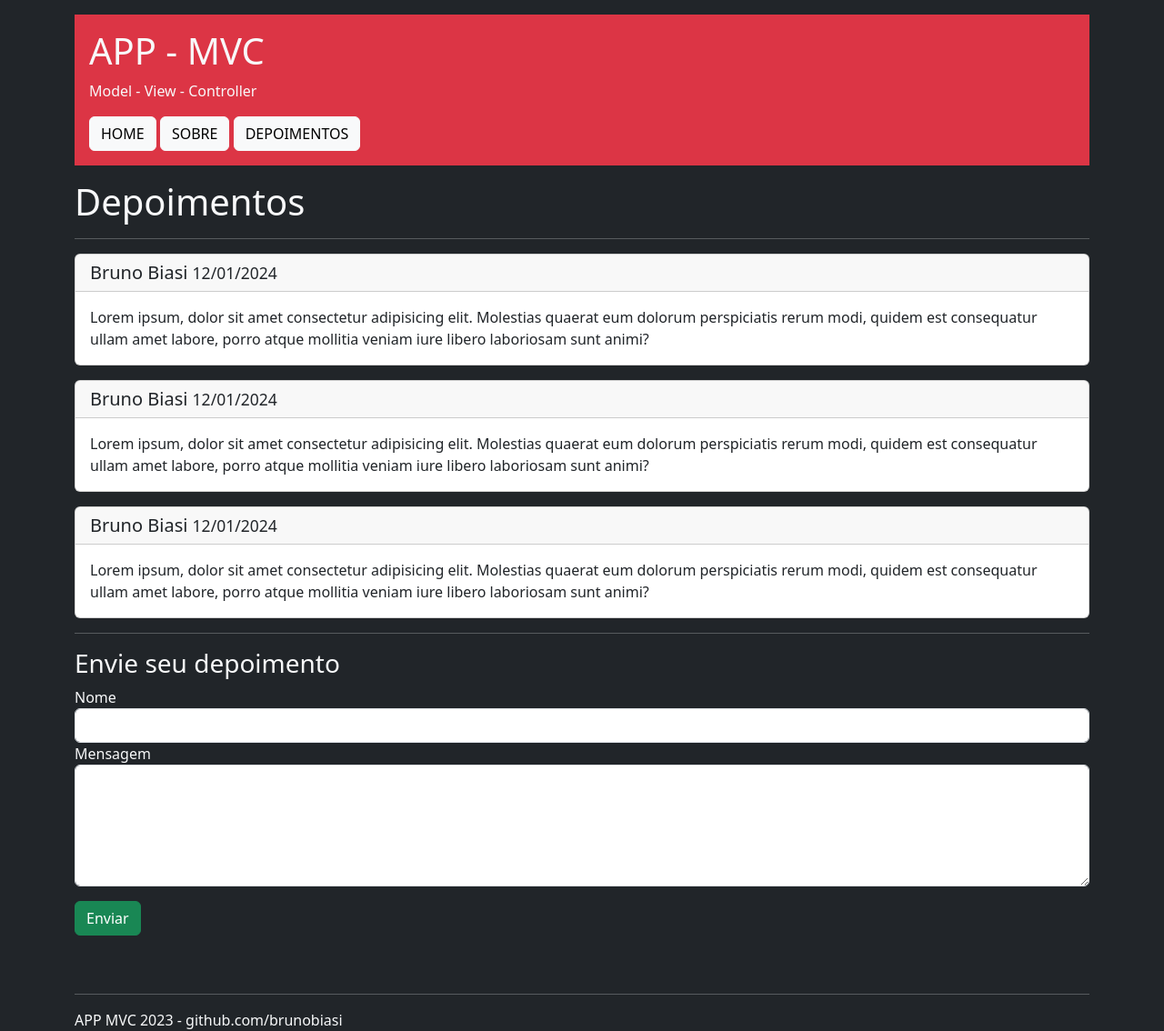
After one commit to brunobiasi/mvc, a PHP site: page /depoimentos in a window 1280 px wide. The commit adds this page. Shown: the whole page at 91% size. Run offline with PHP 8.4, Linux system fonts and the light colour scheme.

Commit message:
adicionando crud

```diff
--- /dev/null
+++ b/app/Controller/Pages/Testimony.php
@@ -0,0 +1,28 @@
+<?php
+
+namespace App\Controller\Pages;
+
+use App\Model\Entity\Testimony as EntityTestimony;
+use \App\Utils\View;
+
+class Testimony extends Page {
+
+    public static function getTestimonies() {
+
+
+        $content = View::render('pages/testimonies', []);
+
+        return parent::getPage('DEPOIMENTOS > MVC', $content);
+    }
+
+    public static function insertTestimony($request) {
+        $postVars = $request->getPostVars();
+
+        $obTestimony = new EntityTestimony;
+        $obTestimony->nome = $postVars['nome'];
+        $obTestimony->mensagem = $postVars['mensagem'];
+        $obTestimony->cadastrar();
+
+        return self::getTestimonies();
+    }
+}
--- a/app/Db/Database.php
+++ b/app/Db/Database.php
@@ -6,13 +6,21 @@ use PDO;
 use PDOException;
 
 class Database {
-    const HOST = 'localhost';
-    const NAME = 'app_vagas';
-    const USER = 'root';
-    const PASS = '';
-
+    private static $host;
+    private static $name;
+    private static $user;
+    private static $pass;
+    private static $port;
     private $table;
     private $connection;
+
+    public static function config($host, $name, $user, $pass, $port = 3306) {
+        self::$host = $host;
+        self::$name = $name;
+        self::$user = $user;
+        self::$pass = $pass;
+        self::$port = $port;
+    }
 
     public function __construct($table = null) {
         $this->table = $table;
@@ -21,7 +29,7 @@ class Database {
 
     private function setConnection() {
         try {
-            $this->connection = new PDO('mysql:host=' . self::HOST . ';dbname=' . self::NAME, self::USER, self::PASS);
+            $this->connection = new PDO('mysql:host=' . self::$host . ';dbname=' . self::$name . ';port=' . self::$port, self::$user, self::$pass);
             $this->connection->setAttribute(PDO::ATTR_ERRMODE, PDO::ERRMODE_EXCEPTION);
         } catch (PDOException $e) {
             die('ERROR: ' . $e->getMessage());
--- a/bootstrap/app.php
+++ b/bootstrap/app.php
@@ -2,4 +2,22 @@
 
 require __DIR__ . '/../vendor/autoload.php';
 
-\App\Common\Environment::load(__DIR__ . '/../');
+use App\Common\Environment;
+use App\Db\Database;
+use \App\Utils\View;
+
+Environment::load(__DIR__ . '/../');
+
+Database::config(
+    getenv('DB_HOST'),
+    getenv('DB_NAME'),
+    getenv('DB_USER'),
+    getenv('DB_PASS'),
+    getenv('DB_PORT'),
+);
+
+define('URL', getenv('URL'));
+
+View::init([
+    'URL' => URL
+]);
--- a/index.php
+++ b/index.php
@@ -3,13 +3,6 @@
 require __DIR__ . '/bootstrap/app.php';
 
 use \App\Http\Router;
-use \App\Utils\View;
-
-define('URL', 'http://localhost/mvc');
-
-View::init([
-    'URL' => URL
-]);
 
 $obRouter = new Router(URL);
 
--- a/resources/view/pages/header.html
+++ b/resources/view/pages/header.html
@@ -3,4 +3,5 @@
     <p>Model - View - Controller</p>
     <a href="{{URL}}"><button class="btn btn-light">HOME</button></a>
     <a href="{{URL}}/sobre"><button class="btn btn-light">SOBRE</button></a>
+    <a href="{{URL}}/depoimentos"><button class="btn btn-light">DEPOIMENTOS</button></a>
 </div>
--- /dev/null
+++ b/resources/view/pages/testimonies.html
@@ -0,0 +1,42 @@
+<h1>Depoimentos</h1>
+<hr>
+
+<section id="testimonies">
+    <div class="card text-dark mb-3">
+        <h5 class="card-header">Bruno Biasi <small>12/01/2024</small></h5>
+        <div class="card-body">Lorem ipsum, dolor sit amet consectetur adipisicing elit. Molestias quaerat eum dolorum
+            perspiciatis rerum modi, quidem est consequatur ullam amet labore, porro atque mollitia veniam iure libero
+            laboriosam sunt animi?</div>
+    </div>
+    <div class="card text-dark mb-3">
+        <h5 class="card-header">Bruno Biasi <small>12/01/2024</small></h5>
+        <div class="card-body">Lorem ipsum, dolor sit amet consectetur adipisicing elit. Molestias quaerat eum dolorum
+            perspiciatis rerum modi, quidem est consequatur ullam amet labore, porro atque mollitia veniam iure libero
+            laboriosam sunt animi?</div>
+    </div>
+    <div class="card text-dark mb-3">
+        <h5 class="card-header">Bruno Biasi <small>12/01/2024</small></h5>
+        <div class="card-body">Lorem ipsum, dolor sit amet consectetur adipisicing elit. Molestias quaerat eum dolorum
+            perspiciatis rerum modi, quidem est consequatur ullam amet labore, porro atque mollitia veniam iure libero
+            laboriosam sunt animi?</div>
+    </div>
+</section>
+
+<hr>
+
+<section id="form">
+    <h3>Envie seu depoimento</h3>
+    <form method="post">
+        <div class="form-group">
+            <label>Nome</label>
+            <input type="text" class="form-control" name="nome" required>
+        </div>
+        <div class="form-group">
+            <label>Mensagem</label>
+            <textarea class="form-control" rows="5" name="mensagem" required></textarea>
+        </div>
+        <div class="form-group mt-3">
+            <button type="submit" class="btn btn-success">Enviar</button>
+        </div>
+    </form>
+</section>
--- a/routes/pages.php
+++ b/routes/pages.php
@@ -15,8 +15,13 @@ $obRouter->get('/sobre', [
     }
 ]);
 
-$obRouter->get('/pagina/{idPagina}/{acao}', [
-    function ($idPagina, $acao) {
-        return new Response(200, 'Página ' . $idPagina . ' - ' . $acao);
+$obRouter->get('/depoimentos', [
+    function () {
+        return new Response(200, Pages\Testimony::getTestimonies());
     }
 ]);
+$obRouter->post('/depoimentos', [
+    function ($request) {
+        return new Response(200, Pages\Testimony::insertTestimony($request));
+    }
+]);
```
Also changed, not shown: app/Model/Entity/Testimony.php (added, +17 -0 lines), 1 other file.
